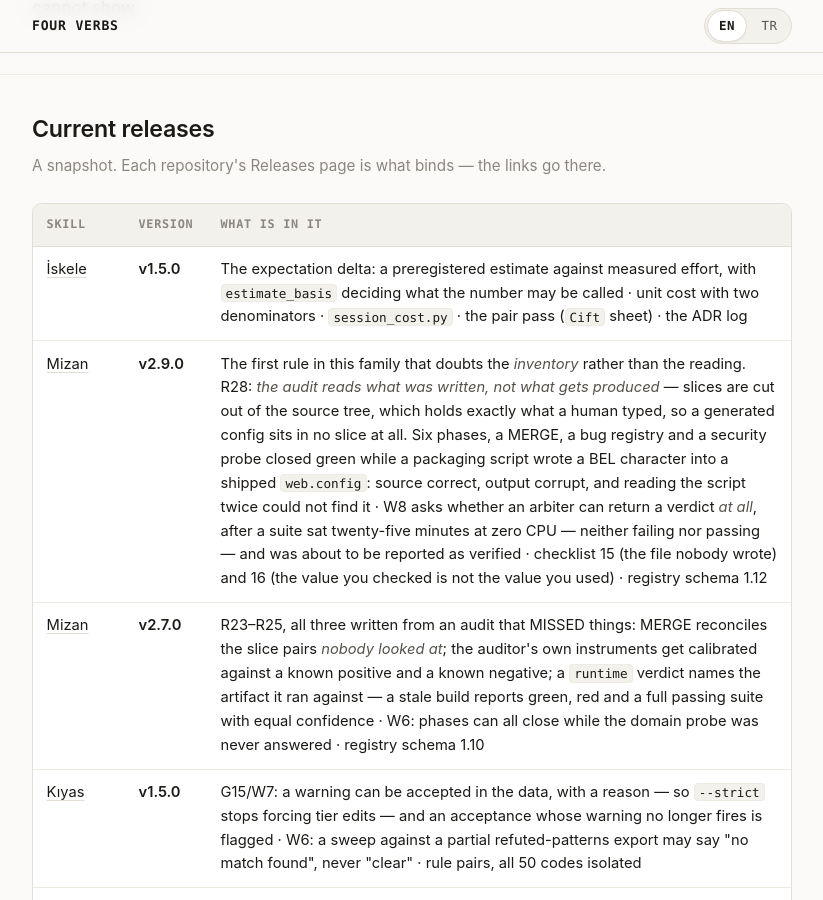
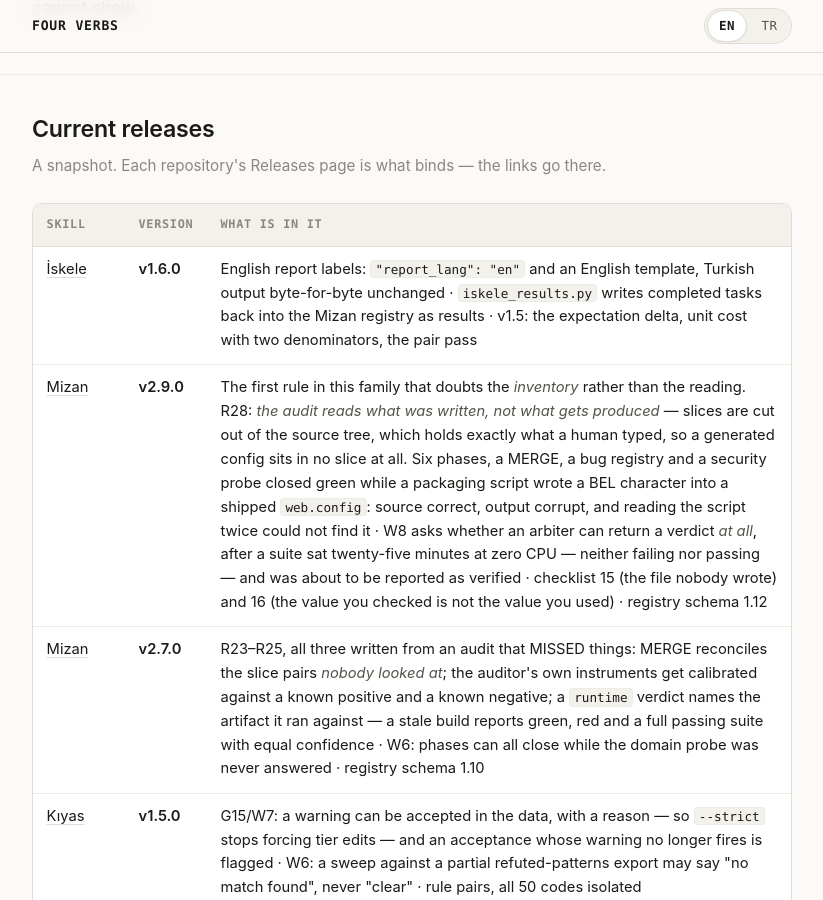
Before and after one commit to XINMurat/XINMurat.github.io, a Jekyll site: the page built from index.md, in a window 1280 px wide and 900 px high, scrolled down 5011 px. Shown: the whole window, without its empty margins (228-1051 px from the left). Built offline with Jekyll 4.4.1, drawn with Linux system fonts in a browser that asks for light colours.

Commit message:
releases: İskele v1.6.0, both languages
Co-Authored-By: Claude Opus 5.5 <noreply@anthropic.com>

```diff
--- a/index.md
+++ b/index.md
@@ -315,12 +315,12 @@ lang: en
         <tbody>
           <tr>
             <td><a href="https://github.com/XINMurat/Iskele/releases/latest">İskele</a></td>
-            <td><strong>v1.5.0</strong></td>
-            <td>The expectation delta: a preregistered estimate against measured
-            effort, with <code>estimate_basis</code> deciding what the number may
-            be called · unit cost with two denominators ·
-            <code>session_cost.py</code> · the pair pass (<code>Cift</code> sheet)
-            · the ADR log</td>
+            <td><strong>v1.6.0</strong></td>
+            <td>English report labels: <code>"report_lang": "en"</code> and an
+            English template, Turkish output byte-for-byte unchanged ·
+            <code>iskele_results.py</code> writes completed tasks back into the
+            Mizan registry as results · v1.5: the expectation delta, unit cost
+            with two denominators, the pair pass</td>
           </tr>
           <tr>
             <td><a href="https://github.com/XINMurat/Mizan/releases/latest">Mizan</a></td>
@@ -704,12 +704,12 @@ lang: en
         <tbody>
           <tr>
             <td><a href="https://github.com/XINMurat/Iskele/releases/latest">İskele</a></td>
-            <td><strong>v1.5.0</strong></td>
-            <td>Beklenti sapması: önkayıtlı tahmine karşı ölçülmüş efor,
-            <code>estimate_basis</code> sayının ne olarak adlandırılabileceğine
-            karar verir · iki paydalı birim maliyet ·
-            <code>session_cost.py</code> · çift pası (<code>Cift</code> sekmesi)
-            · ADR defteri</td>
+            <td><strong>v1.6.0</strong></td>
+            <td>İngilizce rapor etiketleri: <code>"report_lang": "en"</code> ve
+            İngilizce şablon; Türkçe çıktı bayt bayt aynı ·
+            <code>iskele_results.py</code> tamamlanan görevleri Mizan
+            registry'sine sonuç olarak geri yazar · v1.5: beklenti sapması, iki
+            paydalı birim maliyet, çift pası</td>
           </tr>
           <tr>
             <td><a href="https://github.com/XINMurat/Mizan/releases/latest">Mizan</a></td>
```
